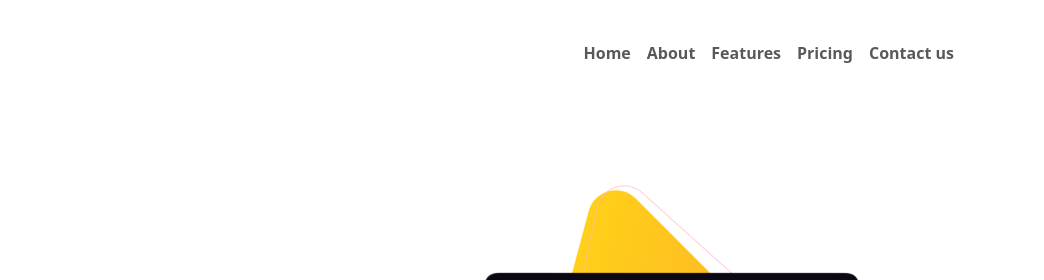
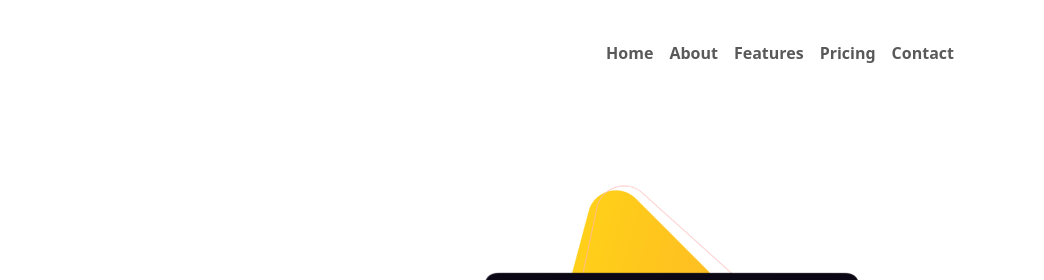
Before and after one commit to aliwebdev1/F23-2, a plain HTML site: page index.html in a window 1280 px wide. Shown: the top 280 px of the page, 236-1280 px from the left. Drawn offline with nearby package versions, Linux system fonts and the light colour scheme.

Commit message:
update contact us navbbar

```diff
--- a/index.html
+++ b/index.html
@@ -36,7 +36,7 @@
                             <a class="nav-link fw-bold " aria-current="page" href="#">Pricing</a>
                         </li>
                         <li class="nav-item">
-                            <a class="nav-link fw-bold " aria-current="page" href="#">Contact us</a>
+                            <a class="nav-link fw-bold " aria-current="page" href="#">Contact</a>
                         </li>
                     </ul>
                 </div>
```
